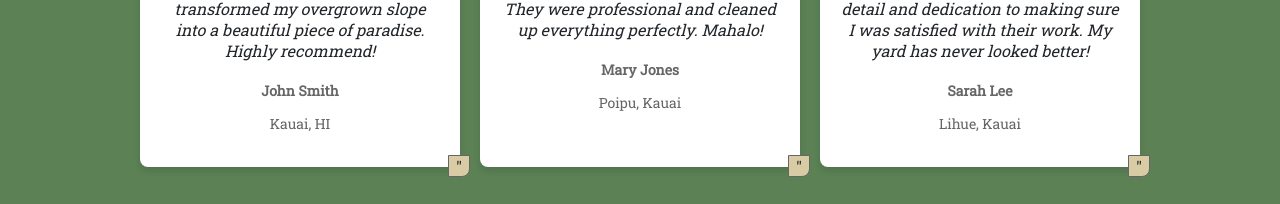
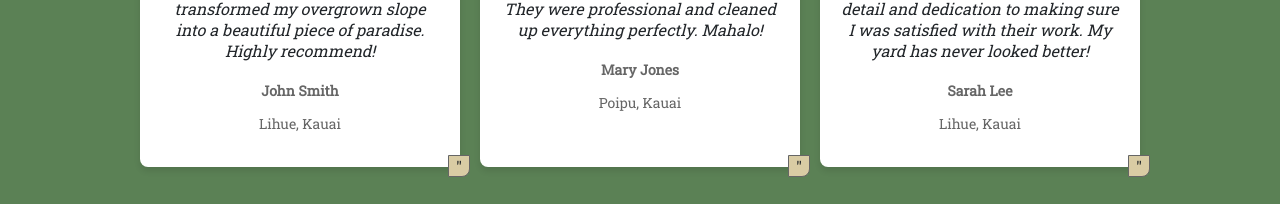
Before and after one commit to gefenbar/kilauea-slope-mowing-website, a React (Create React App) app: page / in a window 1280 px wide. Shown: the part 2068-2272 px from the top of the page. Built offline with nearby package versions, Linux system fonts and the light colour scheme; no server answers.

Commit message:
NEW VERSION - TEST - 8

```diff
--- a/src/Components/Testimonial.js
+++ b/src/Components/Testimonial.js
@@ -3,7 +3,7 @@ import React from 'react';
 const testimonials = [
   {
     name: 'John Smith',
-    location: 'Kauai, HI',
+    location: 'Lihue, Kauai',
     quote: 'These guys are amazing! They transformed my overgrown slope into a beautiful piece of paradise. Highly recommend!',
   },
   {
```
